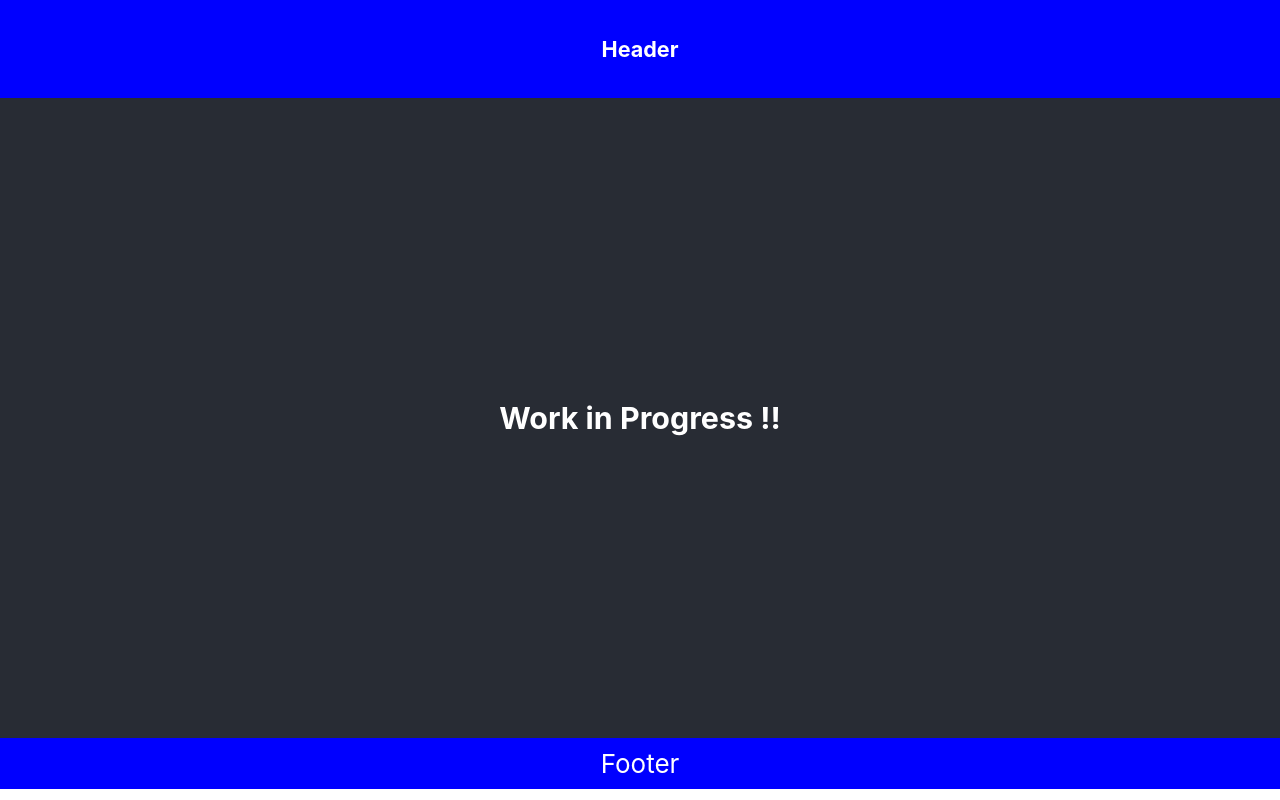
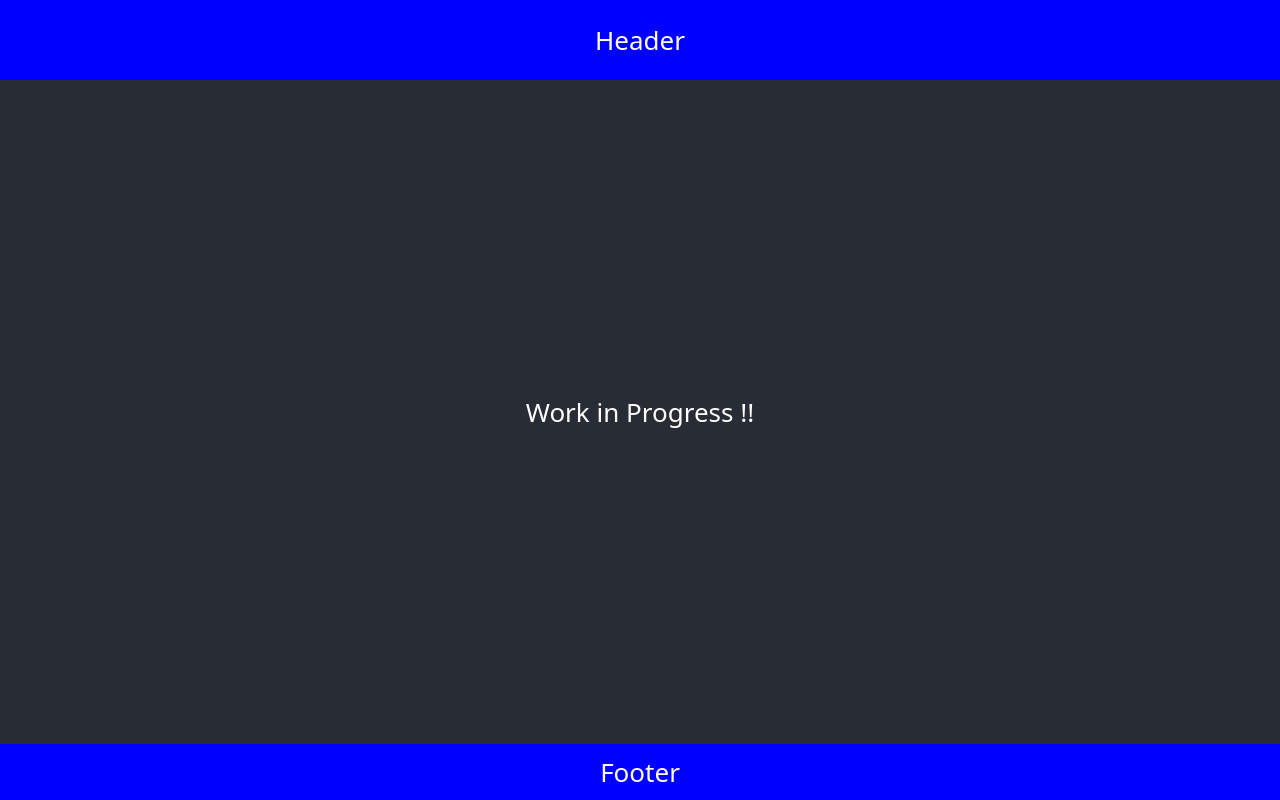
Before and after one commit to webobite/tour-gallery-display, a React (Create React App) app: page / in a window 1280 px wide. Built offline with nearby package versions, Linux system fonts and the light colour scheme.

Commit message:
Setup of tailwind css lib

```diff
--- /dev/null
+++ b/craco.config.js
@@ -0,0 +1,11 @@
+// craco.config.js
+module.exports = {
+    style: {
+        postcss: {
+            plugins: [
+                require('tailwindcss'),
+                require('autoprefixer'),
+            ],
+        },
+    },
+}
--- a/src/App.css
+++ b/src/App.css
@@ -26,7 +26,7 @@
 
 .App-body {
   background-color: #282c34;
-  min-height: 80vh;
+  min-height: 83vh;
   display: flex;
   flex-direction: column;
   align-items: center;
@@ -37,7 +37,7 @@
 
 .App-footer {
   background-color: blue;
-  min-height: 6.4vh;
+  min-height: 7vh;
   display: flex;
   flex-direction: column;
   align-items: center;
--- a/src/index.css
+++ b/src/index.css
@@ -1,4 +1,4 @@
-body {
+/* body {
   margin: 0;
   font-family: -apple-system, BlinkMacSystemFont, 'Segoe UI', 'Roboto', 'Oxygen',
     'Ubuntu', 'Cantarell', 'Fira Sans', 'Droid Sans', 'Helvetica Neue',
@@ -10,4 +10,8 @@
 code {
   font-family: source-code-pro, Menlo, Monaco, Consolas, 'Courier New',
     monospace;
-}
+} */
+
+@tailwind base;
+@tailwind components;
+@tailwind utilities;
--- /dev/null
+++ b/tailwind.config.js
@@ -0,0 +1,11 @@
+module.exports = {
+  purge: ['./src/**/*.{js,jsx,ts,tsx}', './public/index.html'],
+  darkMode: false, // or 'media' or 'class'
+  theme: {
+    extend: {},
+  },
+  variants: {
+    extend: {},
+  },
+  plugins: [],
+}
```
Also changed, not shown: package.json (+7 -6 lines).
